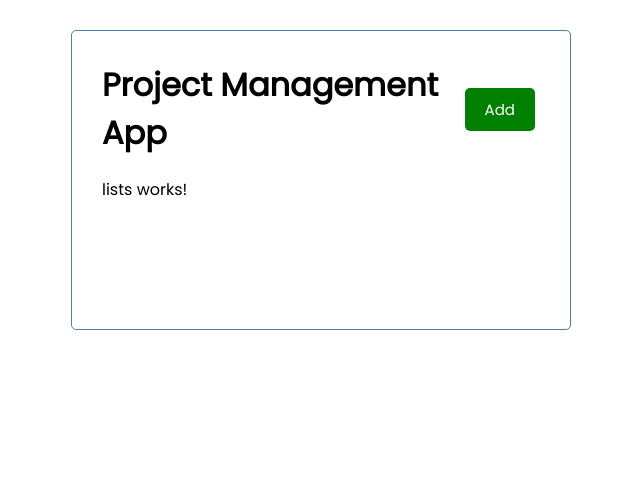
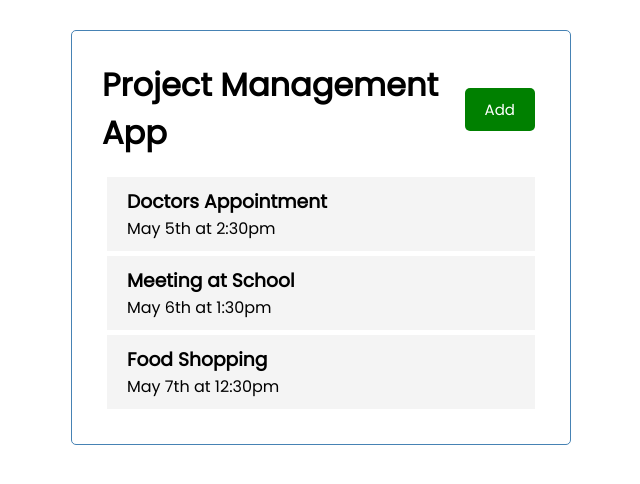
Before and after one commit to CloJr/team2-angular-project-management-app, an Angular app: page / in a window 1280 px wide. Shown: the top 484 px of the page, without its empty margins (319-959 px from the left). Built offline with nearby package versions, Linux system fonts and the light colour scheme.

Commit message:
added lists

```diff
--- /dev/null
+++ b/src/app/Task.ts
@@ -0,0 +1,6 @@
+export interface Task {
+    id?: number;
+    text: string;
+    day: string;
+    reminder: boolean;
+}
--- a/src/app/components/lists-details/lists-details.component.css
+++ b/src/app/components/lists-details/lists-details.component.css
@@ -0,0 +1,16 @@
+.task {
+    background: #f4f4f4;
+    margin: 5px;
+    padding: 10px 20px;
+    cursor: pointer;
+  }
+
+  .task.reminder {
+    border-left: 5px solid green;
+  }
+
+  .task h3 {
+    display: flex;
+    align-items: center;
+    justify-content: space-between;
+  }
--- a/src/app/components/lists-details/lists-details.component.html
+++ b/src/app/components/lists-details/lists-details.component.html
@@ -1 +1,4 @@
-<p>lists-details works!</p>
+<div class="task">
+    <h3>{{task.text}}</h3>
+    <p>{{task.day}}</p>
+</div>
--- a/src/app/components/lists-details/lists-details.component.ts
+++ b/src/app/components/lists-details/lists-details.component.ts
@@ -1,4 +1,5 @@
-import { Component, OnInit } from '@angular/core';
+import { Component, OnInit, Input } from '@angular/core';
+import {Task} from '../../Task';
 
 @Component({
   selector: 'app-lists-details',
@@ -6,6 +7,8 @@ import { Component, OnInit } from '@angular/core';
   styleUrls: ['./lists-details.component.css']
 })
 export class ListsDetailsComponent implements OnInit {
+  @Input() task: Task
+
 
   constructor() { }
 
--- a/src/app/components/lists/lists.component.html
+++ b/src/app/components/lists/lists.component.html
@@ -1 +1 @@
-<p>lists works!</p>
+<app-lists-details *ngFor="let task of tasks" [task]="task"></app-lists-details>
--- a/src/app/components/lists/lists.component.ts
+++ b/src/app/components/lists/lists.component.ts
@@ -1,4 +1,6 @@
 import { Component, OnInit } from '@angular/core';
+import {Task} from '../../Task';
+import {TASKS} from '../../mock-task';
 
 @Component({
   selector: 'app-lists',
@@ -6,6 +8,7 @@ import { Component, OnInit } from '@angular/core';
   styleUrls: ['./lists.component.css']
 })
 export class ListsComponent implements OnInit {
+  tasks: Task[] = TASKS;
 
   constructor() { }
 
--- /dev/null
+++ b/src/app/mock-task.ts
@@ -0,0 +1,22 @@
+import { Task } from './Task';
+
+export const TASKS: Task[] = [
+  {
+    id: 1,
+    text: 'Doctors Appointment',
+    day: 'May 5th at 2:30pm',
+    reminder: true,
+  },
+  {
+    id: 2,
+    text: 'Meeting at School',
+    day: 'May 6th at 1:30pm',
+    reminder: true,
+  },
+  {
+    id: 3,
+    text: 'Food Shopping',
+    day: 'May 7th at 12:30pm',
+    reminder: false,
+  },
+];
```
Also changed, not shown: src/Task.ts (deleted), src/mock-task.ts (deleted).
